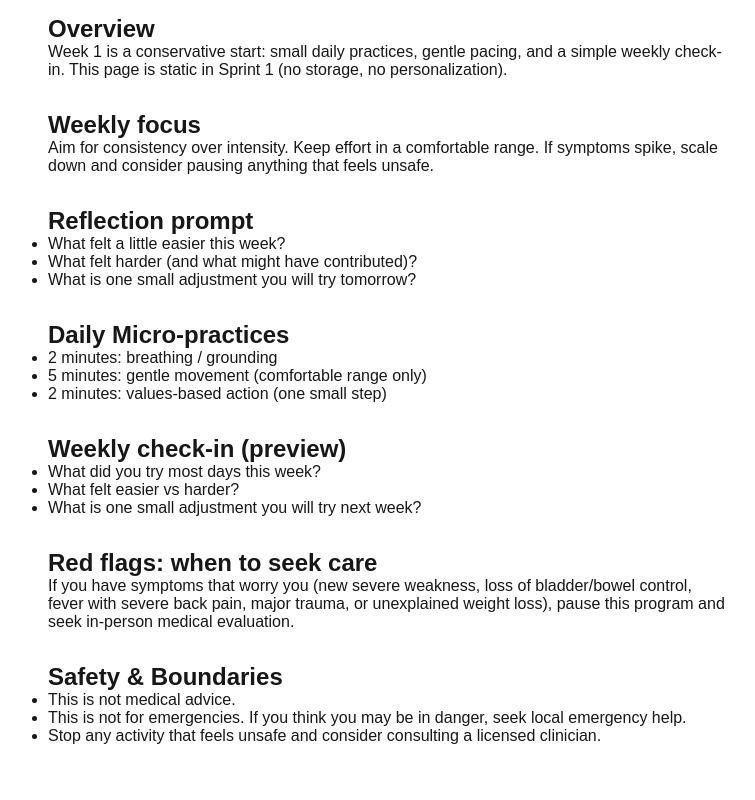
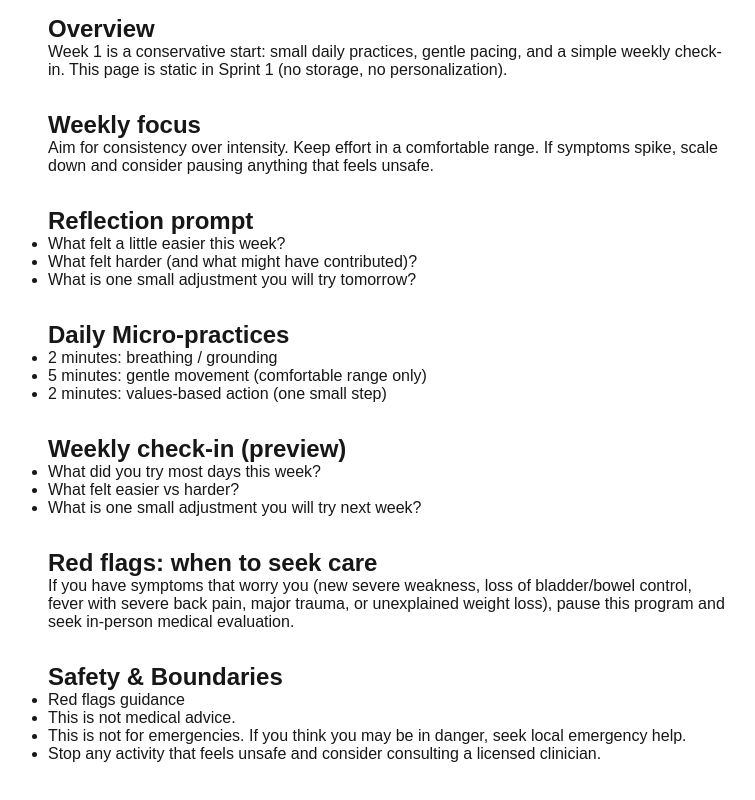
Before and after one commit to raak-tech/PTS, a Next.js app in the folder apps/web/: page /plan in a window 1280 px wide. Shown: the part 262-1062 px from the top of the page, without its empty margins (252-1007 px from the left). Built offline with nearby package versions, Linux system fonts and the light colour scheme.

Commit message:
fix(web): link plan safety section to red-flags guidance

```diff
--- a/apps/web/src/app/plan/page.tsx
+++ b/apps/web/src/app/plan/page.tsx
@@ -82,6 +82,9 @@ export default function PlanPage() {
       <section style={{ marginTop: 32 }}>
         <h2>Safety &amp; Boundaries</h2>
         <ul>
+          <li>
+            <Link href="/red-flags">Red flags guidance</Link>
+          </li>
           <li>This is not medical advice.</li>
           <li>
             This is not for emergencies. If you think you may be in danger, seek
```
Also changed, not shown: 1 other file (tests, documents, lock files or other folders).
